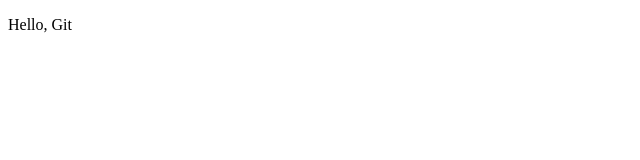
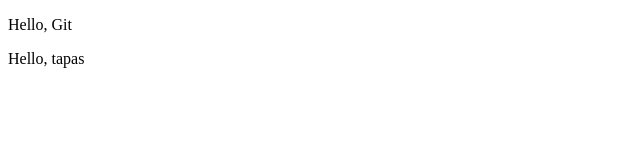
Before and after one commit to deytapas/LocalRepo, a plain HTML site: page index.html in a window 1280 px wide. Shown: the full height of the page, 0-640 px from the left. Drawn offline with Linux system fonts and the light colour scheme.

Commit message:
added new feature

```diff
--- a/index.html
+++ b/index.html
@@ -7,5 +7,6 @@
 </head>
 <body>
     <p>Hello, Git</p>
+    <p>Hello, tapas</p>
 </body>
 </html>
```
